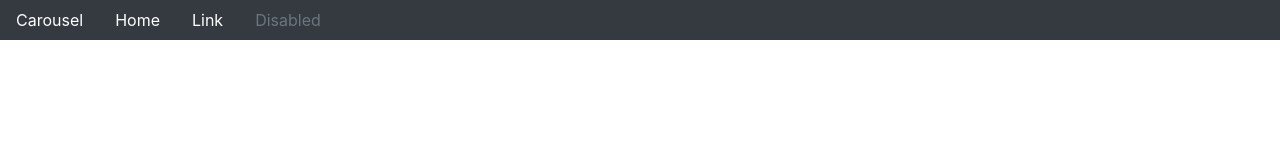
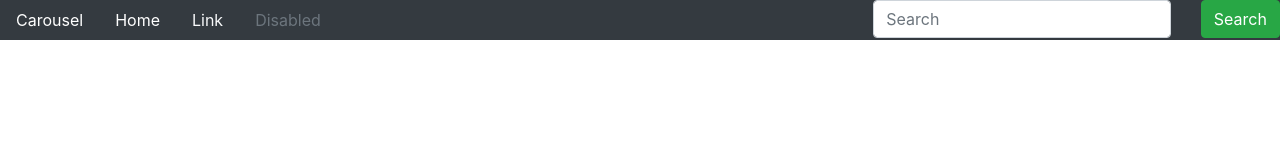
Before and after one commit to sulthanakeysi/bootstrap-exercises, a plain HTML site: page index.html in a window 1280 px wide. Drawn offline with nearby package versions, Linux system fonts and the light colour scheme.

Commit message:
added search bar

```diff
--- a/index.html
+++ b/index.html
@@ -3,7 +3,7 @@
     <head>
         <meta charset="utf-8">
         <meta name="viewport" content="width=device-width, initial-scale=1">
-        <link rel="stylesheet" href="https://maxcdn.bootstrapcdn.com/bootstrap/4.3.1/css/bootstrap.min.css">
+        <link rel="stylesheet" href="https://stackpath.bootstrapcdn.com/bootstrap/4.1.3/css/bootstrap.min.css" integrity="sha384-MCw98/SFnGE8fJT3GXwEOngsV7Zt27NXFoaoApmYm81iuXoPkFOJwJ8ERdknLPMO" crossorigin="anonymous">
 
         <title>Carousel Template for Bootstrap</title>
     </head>
@@ -12,10 +12,12 @@
 
         <div class="container-fluid">
 
-            <div class="row bg-dark text-white">
+<!--------------------first row----------------------------->
+
+            <div class="row bg-dark text-white fixed-top">
 
  <!--navigation-->
-
+                <div class="col">
                    <ul class="nav">
                         <li class="nav-item">
                             <a href="#" class="nav-link  text-white">Carousel</a>
@@ -24,15 +26,26 @@
                             <a href="#" class="nav-link active text-white">Home</a>
                         </li>
                         <li class="nav-item">
-                        <a href="#" class="nav-link  text-white">Link</a>
+                            <a href="#" class="nav-link  text-light">Link</a>
                         </li>
                         <li class="nav-item">
                             <a href="#" class="nav-link disabled">Disabled</a>
                         </li>
                     </ul>
+                </div>
+
+<!--search bar-->
+
+                <div class="col-3">
+                    <input type="text" class="form-control" placeholder="Search"/>
+                </div>
+                <div class="col-1">
+                    <button class="btn btn-success">Search</button>
+                </div>
+            </div>
 
 
-        </div>
+
 
 
 
```
Lines whose indentation alone changed are shown as unchanged.
